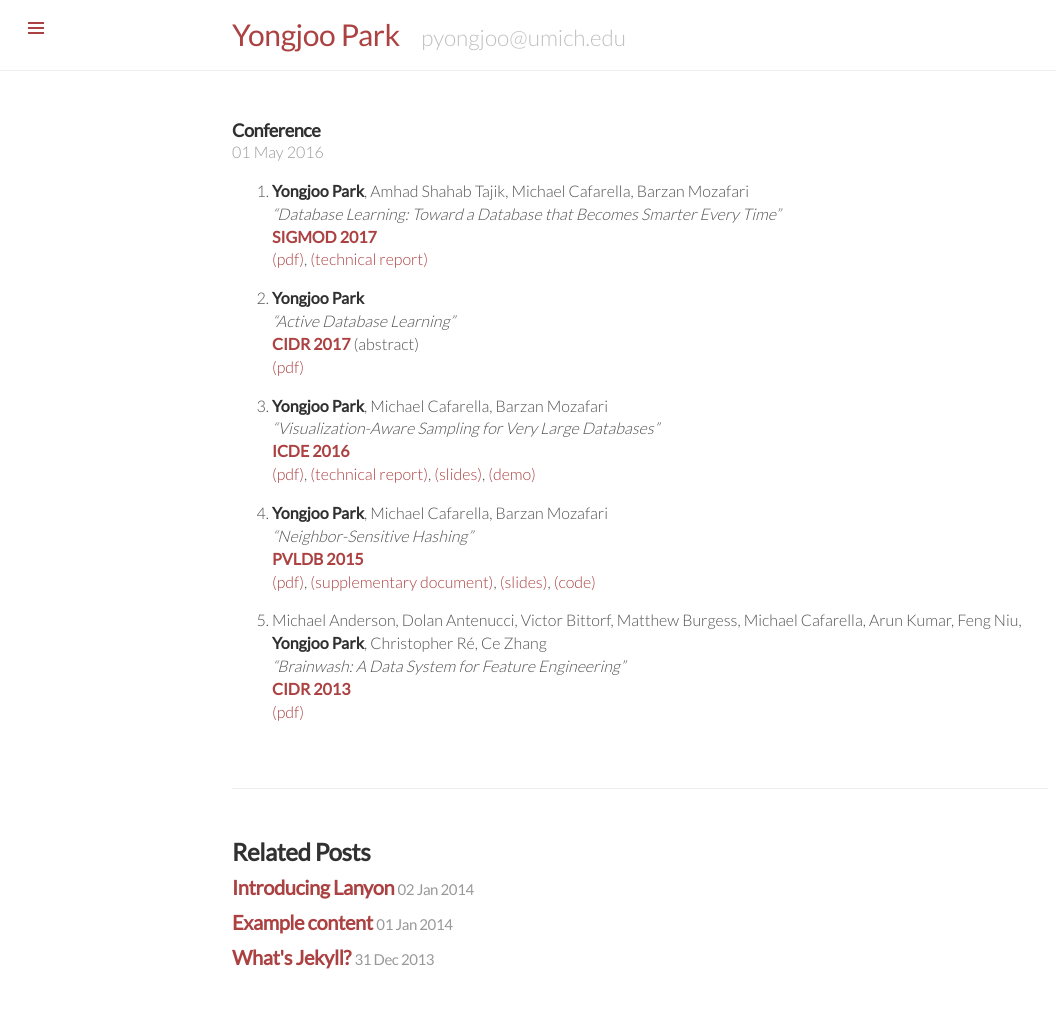
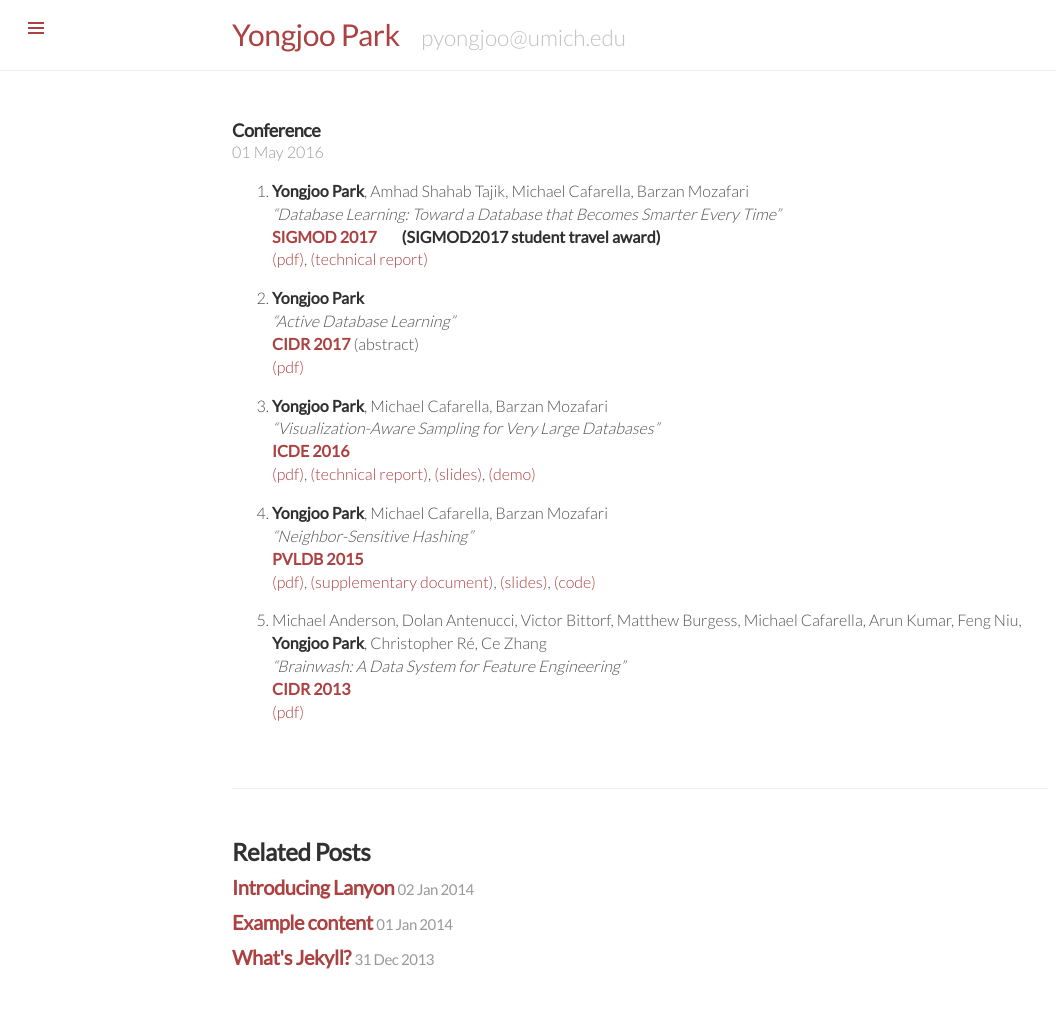
Before and after one commit to pyongjoo/pyongjoo.github.io, a Jekyll site: the page built from _publications/2016-05-01-peer-reviewed.md, in a window 1280 px wide. Shown: the whole page, without its empty margins (0-1056 px from the left). Built offline with Jekyll 4.4.1, drawn with Linux system fonts in a browser that asks for light colours.

Commit message:
Update 2016-05-01-peer-reviewed.md

```diff
--- a/_publications/2016-05-01-peer-reviewed.md
+++ b/_publications/2016-05-01-peer-reviewed.md
@@ -5,7 +5,7 @@ title: Conference
 
 1. **Yongjoo Park**, Amhad Shahab Tajik, Michael Cafarella, Barzan Mozafari
    *"Database Learning: Toward a Database that Becomes Smarter Every Time"*
-   **[SIGMOD 2017](http://sigmod2017.org/)**
+   **[SIGMOD 2017](http://sigmod2017.org/)**&nbsp;&nbsp;&nbsp;&nbsp;&nbsp;&nbsp;&nbsp;&nbsp;**(SIGMOD2017 student travel award)**
    [(pdf)]({{ site.url }}/resources/sigmod17_378.pdf),
    [(technical report)](https://arxiv.org/abs/1703.05468)
 
```
